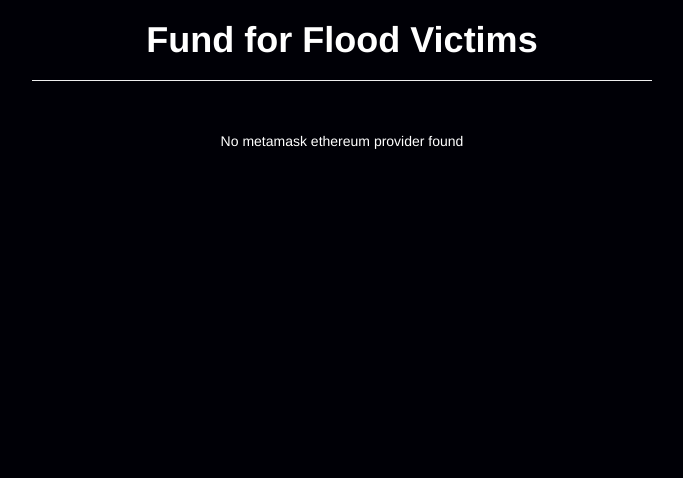
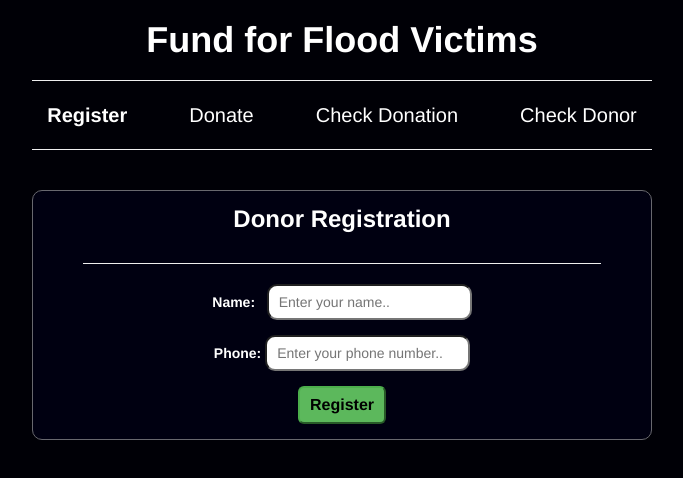
Before and after one commit to udoysaha103/fundForFloodVictim---Blockchain-DApp, a website: page fundForFloodVictims/src/index.html in a window 1280 px wide. Shown: the whole page, without its empty margins (298-981 px from the left). Drawn offline with nearby package versions, Linux system fonts and the light colour scheme; files whose address does not match are found by name.

```diff
--- a/fundForFloodVictims/src/css/style.css
+++ b/fundForFloodVictims/src/css/style.css
@@ -47,3 +47,23 @@
 p{
     margin: 10px;
 }
+
+#navigation{
+    font-size: 2rem;
+    display: flex;
+    justify-content: center;
+}
+
+#navigation .spacer{
+    width: 10%;
+    min-width: 50px;
+}
+
+#navigation button{
+    background: none;
+    border: none;
+}
+
+#navigation button:hover{
+    font-weight: bolder;
+}
--- a/fundForFloodVictims/src/index.html
+++ b/fundForFloodVictims/src/index.html
@@ -25,12 +25,25 @@
          <div class="col-lg-12">
              <h1 class="text-center" id="scrap" style="font-weight: bolder;">Fund for Flood Victims</h1>
              <hr />
+
+             <div id="navigation">
+              <button class="segmentName" onclick="App.clickNav(0);" id="b0" style="font-weight: bold;">Register</button>
+              <button class="spacer"></button>
+              <button class="segmentName" onclick="App.clickNav(1);" id="b1">Donate</button>
+              <button class="spacer"></button>
+              <button class="segmentName" onclick="App.clickNav(2);" id="b2">Check Donation</button>
+              <button class="spacer"></button>
+              <button class="segmentName" onclick="App.clickNav(3);" id="b3">Check Donor</button>
+             </div>
+
+             <hr>
              <br />
              <div id="loader">
                  <p id="loader-msg" class="text-center">Connecting...</p>
              </div>
-             <div id="content" >  <!-- style="display: none;" -->
-              <div class="segment">
+             <div id="content" style="display: none;">
+
+              <div class="segment" id="s0">
                 <form onsubmit="App.DonorRegistration(); return false;" class="text-center">
                   <h3>Donor Registration</h3>
                   <hr>
@@ -44,7 +57,7 @@
                 </form>
               </div>
 
-              <div class="segment">
+              <div class="segment" id="s1" style="display: none;">
                 <form onsubmit="App.Donate(); return false;" class="text-center">
                   <h3>Make Donation</h3>
                   <hr>
@@ -62,7 +75,7 @@
                 </form>
               </div>
 
-              <div class="segment">
+              <div class="segment" id="s2" style="display: none;">
                 <form onsubmit="App.getDonationInfo(); return false;" class="text-center">
                   <h3>Check Donation Amount</h3>
                   <hr>
@@ -71,7 +84,7 @@
                 </form>
               </div>
 
-              <div class="segment">
+              <div class="segment" id="s3" style="display: none;">
                 <form onsubmit="App.getDonorInfo(); return false;" class="text-center">
                   <h3>Check Donor Information</h3>
                   <hr>
--- a/fundForFloodVictims/src/js/app.js
+++ b/fundForFloodVictims/src/js/app.js
@@ -31,7 +31,7 @@
         App.contracts.fundForFloodVictims.setProvider( App.webProvider );
 
         // listen for incurring events
-        // App.listenForEvents();
+        App.listenForEvents();
 
         return App.render();
       })
@@ -63,9 +63,6 @@
           console.error(error);
         }
       }
-
-      //load contract instance
-      const contractInstance = await App.contracts.fundForFloodVictims.deployed()
 
       loader.hide();
       content.show();
@@ -158,7 +155,59 @@
     }
   },
 
-  //TODO_JS-4: listenForEvents FUNCTION SOULD BE ADDED BELOW
+  // event listener
+  listenForEvents: async function(){
+    const contractInstance = await App.contracts.fundForFloodVictims.deployed()
+
+    contractInstance.occurEvent({}, {
+      fromBlock: 0,
+      toBlock: "latests"
+    })
+    .watch( function( err, event ){
+      // console.log("Triggered", event);
+
+      // reload page
+      App.render()
+    })
+  },
+
+  // navigation control
+  clickNav: async function(page){
+    const b0 = document.getElementById("b0");
+    const b1 = document.getElementById("b1");
+    const b2 = document.getElementById("b2");
+    const b3 = document.getElementById("b3");
+    b0.setAttribute("style", "font-weight: normal;");
+    b1.setAttribute("style", "font-weight: normal;");
+    b2.setAttribute("style", "font-weight: normal;");
+    b3.setAttribute("style", "font-weight: normal;");
+
+    const s0 = $("#s0");
+    const s1 = $("#s1");
+    const s2 = $("#s2");
+    const s3 = $("#s3");
+    s0.hide();
+    s1.hide();
+    s2.hide();
+    s3.hide();
+
+    if(page == 0){
+      b0.setAttribute("style", "font-weight: bold;");
+      s0.show()
+    }
+    else if(page == 1){
+      b1.setAttribute("style", "font-weight: bold;");
+      s1.show()
+    }
+    else if(page == 2){
+      b2.setAttribute("style", "font-weight: bold;");
+      s2.show()
+    }
+    else if(page == 3){
+      b3.setAttribute("style", "font-weight: bold;");
+      s3.show()
+    }
+  }
 
  };
 
```
Also changed, not shown: 1 other file.
